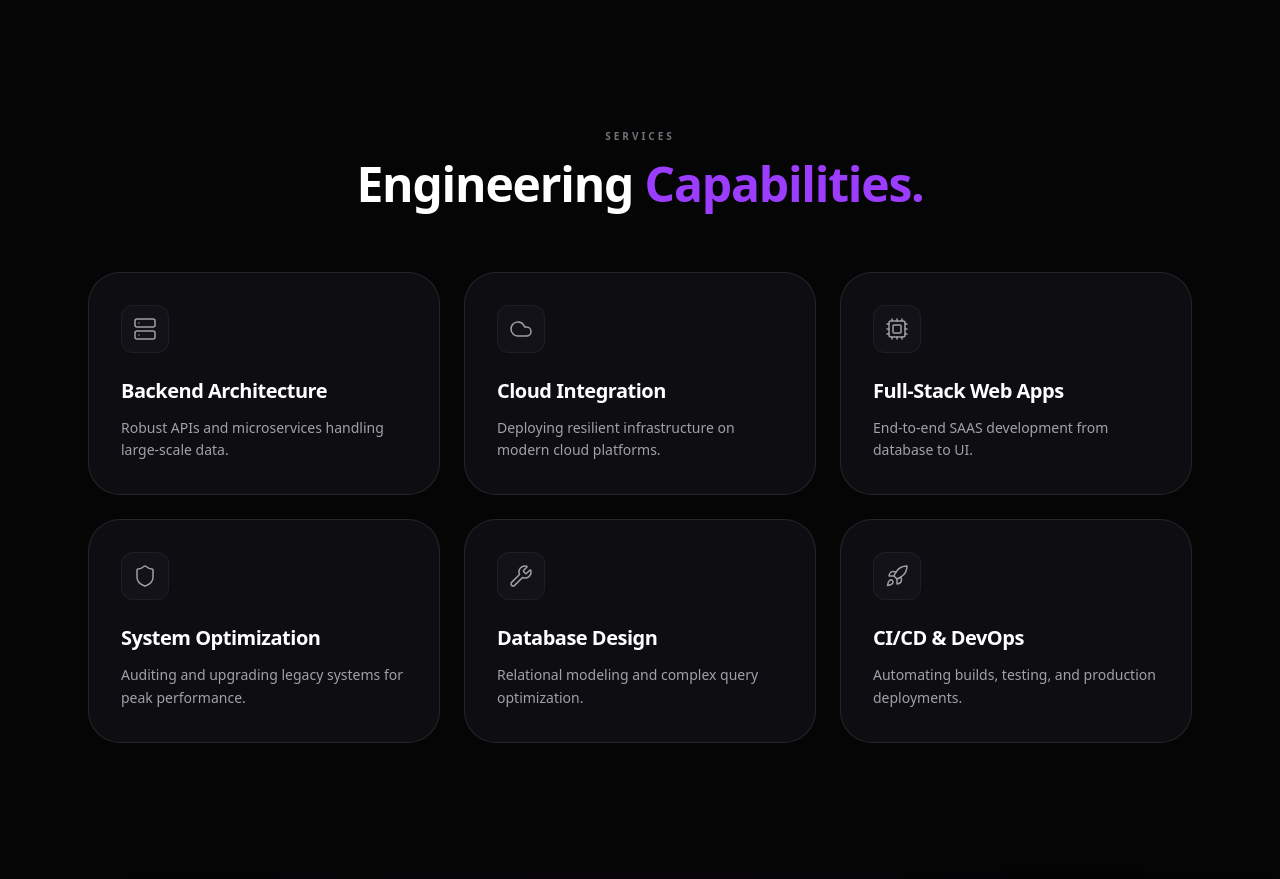
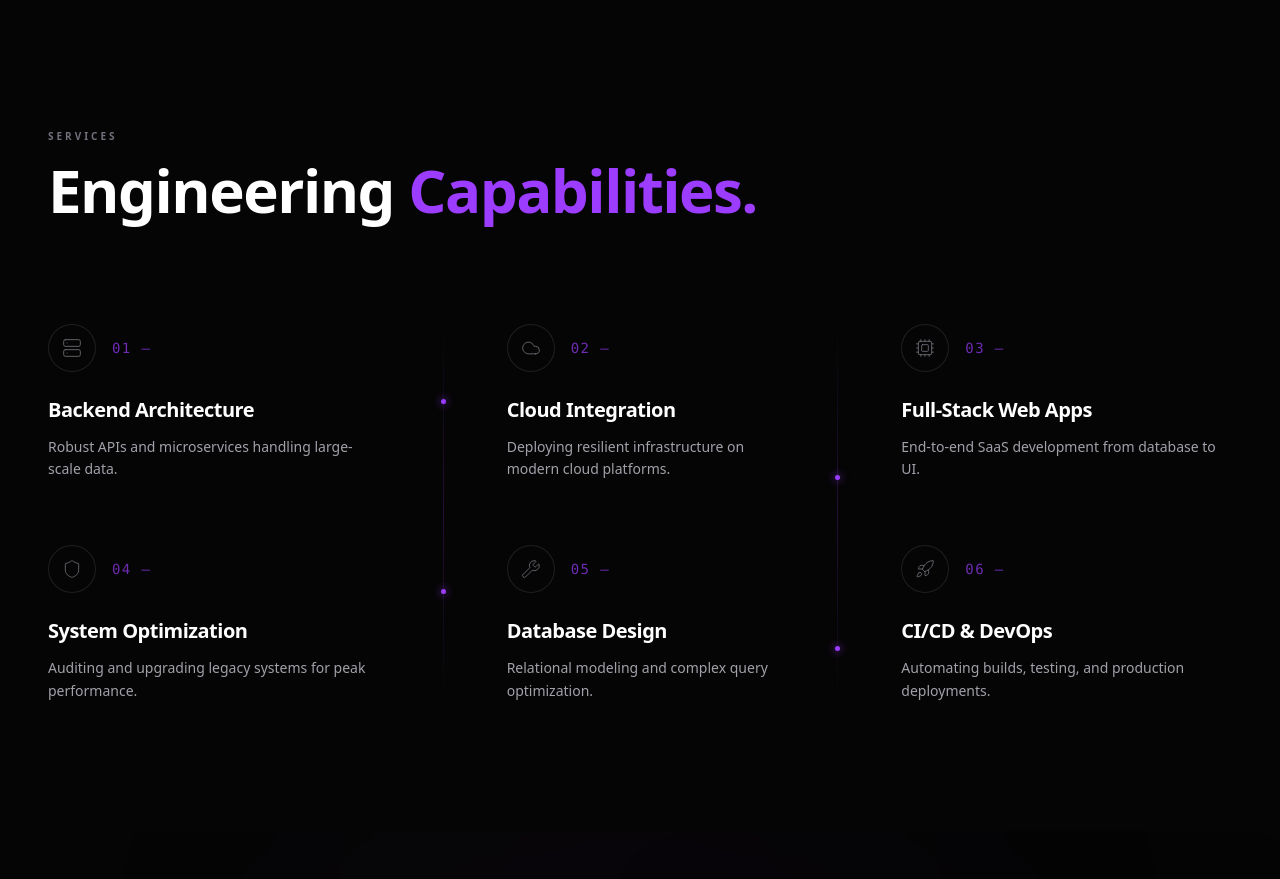
Before and after one commit to rohithsakshi/rohith-portfolio, a Next.js app: page / in a window 1280 px wide. Shown: the part 8740-9619 px from the top of the page. Built offline with nearby package versions, Linux system fonts and the light colour scheme.

Commit message:
UI Polish: Complete overhaul of Engineering Capabilities (Services) section to match technical editorial reference

```diff
--- a/src/components/Services.tsx
+++ b/src/components/Services.tsx
@@ -2,72 +2,108 @@
 
 import { motion } from "framer-motion";
 import { fadeUpVariant, containerVariants, itemVariants } from "@/lib/animations";
-import { Server, Cloud, Shield, Cpu, Wrench, Rocket } from "lucide-react";
+import { Server, Cloud, Cpu, Shield, Wrench, Rocket } from "lucide-react";
 
 const services = [
-  { icon: Server, title: "Backend Architecture", desc: "Robust APIs and microservices handling large-scale data." },
-  { icon: Cloud, title: "Cloud Integration", desc: "Deploying resilient infrastructure on modern cloud platforms." },
-  { icon: Cpu, title: "Full-Stack Web Apps", desc: "End-to-end SAAS development from database to UI." },
-  { icon: Shield, title: "System Optimization", desc: "Auditing and upgrading legacy systems for peak performance." },
-  { icon: Wrench, title: "Database Design", desc: "Relational modeling and complex query optimization." },
-  { icon: Rocket, title: "CI/CD & DevOps", desc: "Automating builds, testing, and production deployments." },
+  { num: "01", icon: Server, title: "Backend Architecture", desc: "Robust APIs and microservices handling large-scale data." },
+  { num: "02", icon: Cloud, title: "Cloud Integration", desc: "Deploying resilient infrastructure on modern cloud platforms." },
+  { num: "03", icon: Cpu, title: "Full-Stack Web Apps", desc: "End-to-end SaaS development from database to UI." },
+  { num: "04", icon: Shield, title: "System Optimization", desc: "Auditing and upgrading legacy systems for peak performance." },
+  { num: "05", icon: Wrench, title: "Database Design", desc: "Relational modeling and complex query optimization." },
+  { num: "06", icon: Rocket, title: "CI/CD & DevOps", desc: "Automating builds, testing, and production deployments." },
 ];
 
 export default function Services() {
   return (
     <section id="services" className="relative py-24 md:py-32 bg-[#050505] overflow-hidden selection:bg-[#9B3CFF]/30 selection:text-white">
-      <div className="max-w-6xl mx-auto px-6">
+      <div className="max-w-[1400px] mx-auto px-6 lg:px-12">
 
+        {/* Header section */}
         <motion.div
           variants={containerVariants}
           initial="hidden"
           whileInView="visible"
           viewport={{ once: true, margin: "-100px" }}
-          className="mb-16 text-center"
+          className="mb-20 flex flex-col items-start"
         >
           <motion.p variants={fadeUpVariant} className="text-zinc-500 text-[10px] font-semibold tracking-[0.3em] uppercase mb-4">
             Services
           </motion.p>
-          <motion.h2 variants={fadeUpVariant} className="text-4xl md:text-5xl font-bold tracking-tight text-white mb-6">
+          <motion.h2 variants={fadeUpVariant} className="text-4xl md:text-5xl lg:text-6xl font-bold tracking-tight text-white mb-6">
             Engineering <span className="text-[#9B3CFF]">Capabilities.</span>
           </motion.h2>
         </motion.div>
 
+        {/* Technical Grid Layout */}
         <motion.div
           variants={containerVariants}
           initial="hidden"
           whileInView="visible"
           viewport={{ once: true }}
-          className="grid md:grid-cols-2 lg:grid-cols-3 gap-6"
+          className="relative grid grid-cols-1 md:grid-cols-3 gap-y-16"
         >
+          {/* Vertical Separator Lines (Visible on Desktop) */}
+          <div className="hidden md:block absolute top-0 bottom-0 left-1/3 w-[1px] bg-gradient-to-b from-transparent via-[#9B3CFF]/20 to-transparent z-0">
+            {/* Purple nodes */}
+            <div className="absolute top-[20%] -left-[2px] w-[5px] h-[5px] rounded-full bg-[#9B3CFF] shadow-[0_0_8px_#9B3CFF]" />
+            <div className="absolute top-[70%] -left-[2px] w-[5px] h-[5px] rounded-full bg-[#9B3CFF] shadow-[0_0_8px_#9B3CFF]" />
+          </div>
+          <div className="hidden md:block absolute top-0 bottom-0 left-2/3 w-[1px] bg-gradient-to-b from-transparent via-[#9B3CFF]/20 to-transparent z-0">
+            {/* Purple nodes */}
+            <div className="absolute top-[40%] -left-[2px] w-[5px] h-[5px] rounded-full bg-[#9B3CFF] shadow-[0_0_8px_#9B3CFF]" />
+            <div className="absolute top-[85%] -left-[2px] w-[5px] h-[5px] rounded-full bg-[#9B3CFF] shadow-[0_0_8px_#9B3CFF]" />
+          </div>
+
           {services.map((service, index) => {
             const Icon = service.icon;
             return (
               <motion.div
                 key={index}
                 variants={itemVariants}
-                className="group relative p-8 rounded-[2rem] bg-[#0D0D12] border border-white/10 hover:border-[#9B3CFF]/50 transition-all duration-300 hover:-translate-y-1"
+                className={`group relative flex flex-col items-start z-10 ${
+                  index % 3 !== 0 ? "md:pl-10 lg:pl-16" : "md:pr-10 lg:pr-16"
+                } ${index % 3 === 1 ? "md:px-10 lg:px-16" : ""}`}
               >
-                {/* Subtle Purple Glow on Hover */}
-                <div className="absolute inset-0 bg-[#9B3CFF]/0 group-hover:bg-[#9B3CFF]/5 transition-colors duration-500 rounded-[2rem] pointer-events-none" />
+                {/* Icon & Number Row */}
+                <div className="flex items-center gap-4 mb-6">
+                  {/* Technical Icon Container */}
+                  <div className="relative w-12 h-12 flex items-center justify-center rounded-full border border-white/10 bg-[#050505] transition-all duration-500 group-hover:border-[#9B3CFF]/50 group-hover:shadow-[0_0_20px_rgba(155,60,255,0.2)]">
+                    {/* Animated arc SVG on hover */}
+                    <svg className="absolute inset-0 w-full h-full -rotate-90 opacity-0 group-hover:opacity-100 transition-opacity duration-500" viewBox="0 0 100 100">
+                      <circle cx="50" cy="50" r="49" fill="none" stroke="#9B3CFF" strokeWidth="2" strokeDasharray="307" strokeDashoffset="307" className="group-hover:animate-[drawArc_1s_ease-out_forwards]" />
+                    </svg>
+                    <Icon strokeWidth={1} size={20} className="text-zinc-500 group-hover:text-white transition-colors duration-300 relative z-10" />
+                  </div>
 
-                <div className="relative z-10">
-                  <div className="w-12 h-12 rounded-xl bg-[#121218] border border-white/5 flex items-center justify-center mb-6 group-hover:shadow-[0_0_15px_rgba(155,60,255,0.3)] group-hover:border-[#9B3CFF] transition-all duration-300 text-zinc-400 group-hover:text-[#9B3CFF]">
-                    <Icon strokeWidth={1.5} size={24} />
-                  </div>
-                  <h3 className="text-xl font-bold text-white mb-3 tracking-tight group-hover:text-[#9B3CFF] transition-colors duration-300">
-                    {service.title}
-                  </h3>
-                  <p className="text-[#A1A1AA] text-sm leading-relaxed font-light">
-                    {service.desc}
-                  </p>
+                  {/* Number */}
+                  <span className="text-[#9B3CFF]/70 font-mono text-sm tracking-widest group-hover:text-[#9B3CFF] transition-colors duration-300">
+                    {service.num} —
+                  </span>
                 </div>
+
+                {/* Title & Description */}
+                <h3 className="text-lg lg:text-xl font-bold text-white mb-3 tracking-tight group-hover:text-white transition-colors duration-300">
+                  {service.title}
+                </h3>
+                <p className="text-[#A1A1AA] text-sm leading-relaxed font-light max-w-sm">
+                  {service.desc}
+                </p>
               </motion.div>
             );
           })}
         </motion.div>
+      </div>
 
-      </div>
+      <style jsx global>{`
+        @keyframes drawArc {
+          from {
+            stroke-dashoffset: 307;
+          }
+          to {
+            stroke-dashoffset: 150;
+          }
+        }
+      `}</style>
     </section>
   );
 }
```
